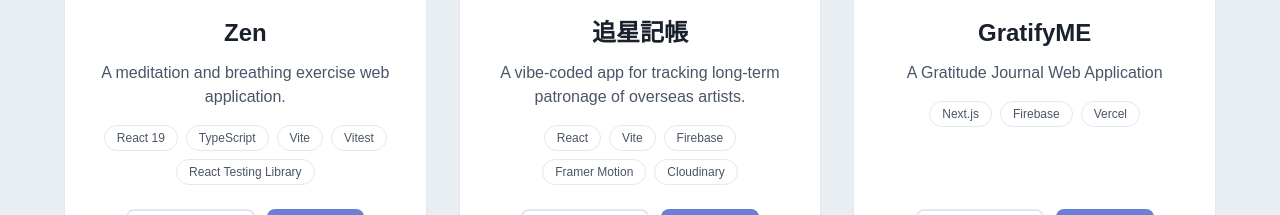
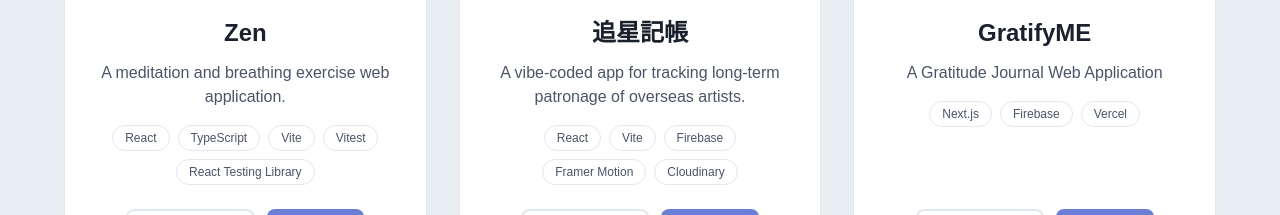
Before and after one commit to ismeleft/WenYingPortfolio, a Next.js app: page / in a window 1280 px wide. Shown: the part 3220-3435 px from the top of the page. Built offline with nearby package versions, Linux system fonts and the light colour scheme.

Commit message:
fix: 更新 Zen 作品描述

```diff
--- a/data/projects.js
+++ b/data/projects.js
@@ -2,10 +2,10 @@
   {
     id: "zen",
     title: "Zen",
-    description: "冥想與呼吸練習網頁應用程式",
+    description: "冥想與呼吸練習網頁",
     descriptionEn: "A meditation and breathing exercise web application.",
     thumbnail: "/projects/zen.png",
-    techStack: ["React 19", "TypeScript", "Vite", "Vitest", "React Testing Library"],
+    techStack: ["React", "TypeScript", "Vite", "Vitest", "React Testing Library"],
     liveDemo: "https://zen-alpha.vercel.app/",
     github: "https://github.com/ismeleft/zen",
   },
```
